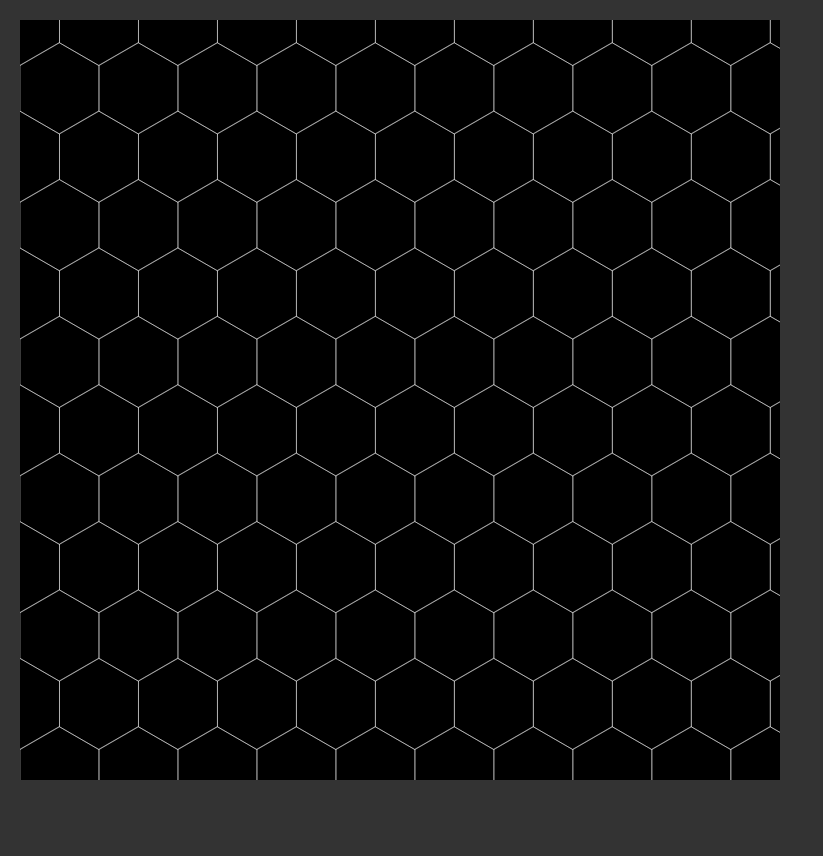
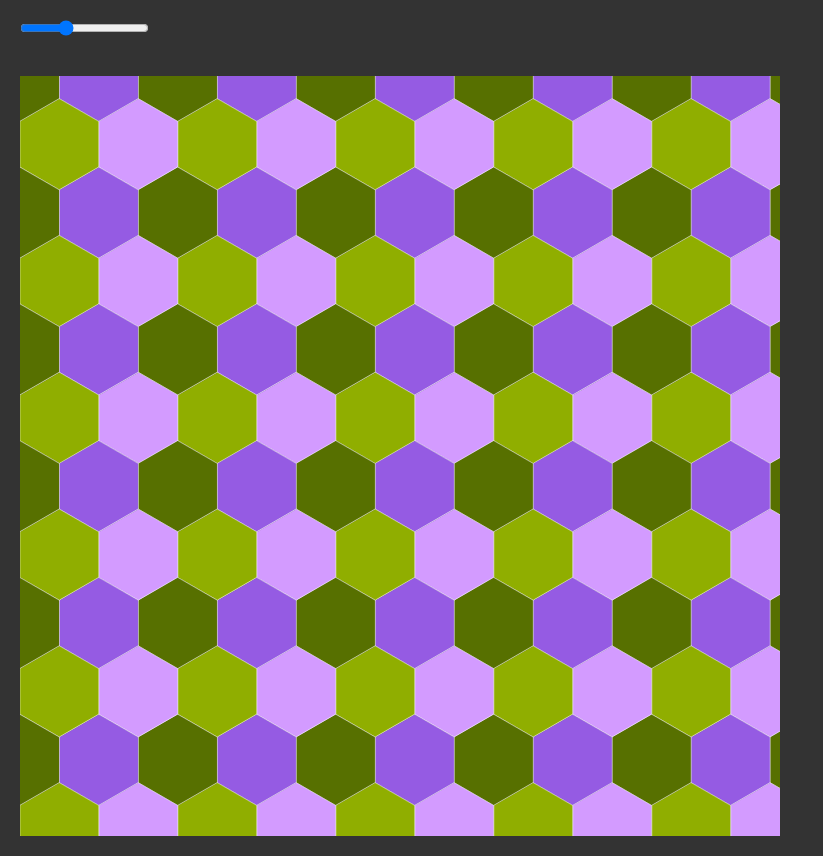
Before and after one commit to bohnacker/svg-playground, a SvelteKit app: page / in a window 1280 px wide. Shown: the whole page, without its empty margins (0-823 px from the left). Before the commit the page ends 800 px from the top, so only its background shows below. Built offline with nearby package versions, Linux system fonts and the light colour scheme.

Commit message:
added color

```diff
--- a/src/routes/+page.svelte
+++ b/src/routes/+page.svelte
@@ -1,5 +1,15 @@
 <script>
-  import chroma from "chroma-js";
+  import chroma from 'chroma-js';
+
+  let hue = $state(120);
+
+  // let colorScale = chroma.scale(['yellow', 'lightgreen', '008ae5']).mode('oklch');
+  let color1 = $derived(chroma.oklch(0.5, 0.2, hue));
+  let color2 = $derived(chroma.oklch(0.6, 0.2, hue + 180));
+  let color3 = $derived(chroma.oklch(0.7, 0.2, hue));
+  let color4 = $derived(chroma.oklch(0.8, 0.2, hue + 180));
+
+  // console.log(colorScale);
 
   // Definieren der Variablen für die Hexagon-Größe, damit es reguläre Sechsecke sind
   let halfH = 60;
@@ -19,7 +29,28 @@
     // Rückgabe eines Strings, der die Koordinaten im Format "x y" enthält. Dieser kann direkt in translate() verwendet werden.
     return x + " " + y;
   }
+
+  function getColor(xi, yi) {
+    if (xi % 2 === 0 && yi % 2 === 0) {
+      return color1.hex();
+    } else if (xi % 2 === 1 && yi % 2 === 0) {
+      return color2.hex();
+    } else if (xi % 2 === 0 && yi % 2 === 1) {
+      return color3.hex();
+    } else if (xi % 2 === 1 && yi % 2 === 1) {
+      return color4.hex();
+    }
+    return '#000'; // Fallback-Farbe
+  }
 </script>
+
+<input
+  type="range"
+  min="0"
+  max="360"
+  bind:value={hue}
+  style=" margin: 20px;"
+/>
 
 <svg
   viewbox="0 0 1000 1000"
@@ -38,7 +69,8 @@
       <polygon
         transform="translate({calculatePosition(xi, yi)})"
         points="0 -{halfH}, {halfW} -{halfH/2}, {halfW} {halfH/2}, 0 {halfH}, -{halfW} {halfH/2}, -{halfW} -{halfH/2}"
-      />
+        fill={getColor(xi, yi)}
+        />
     {/each}
   {/each}
   <!-- Variante mit Modulo -->
```
